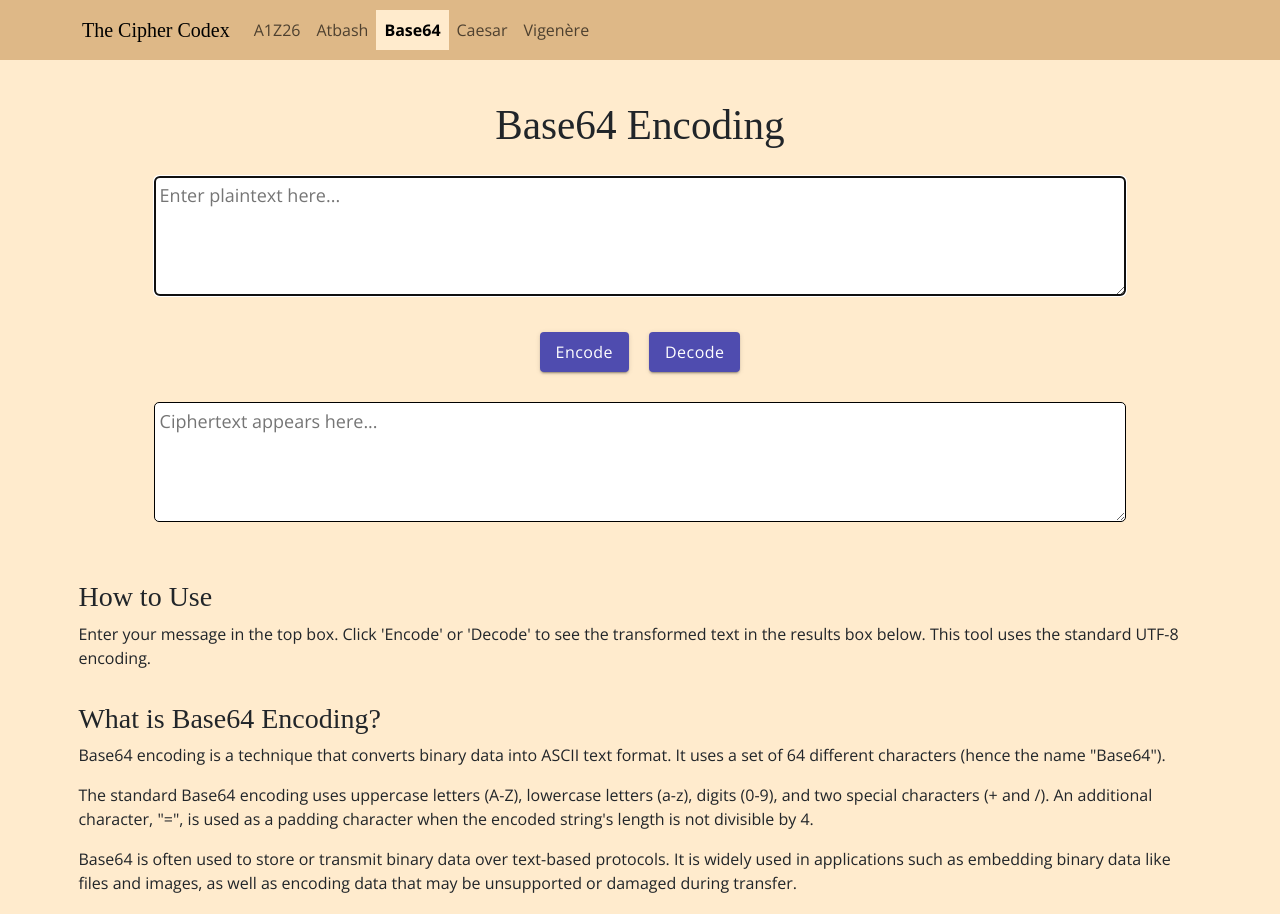
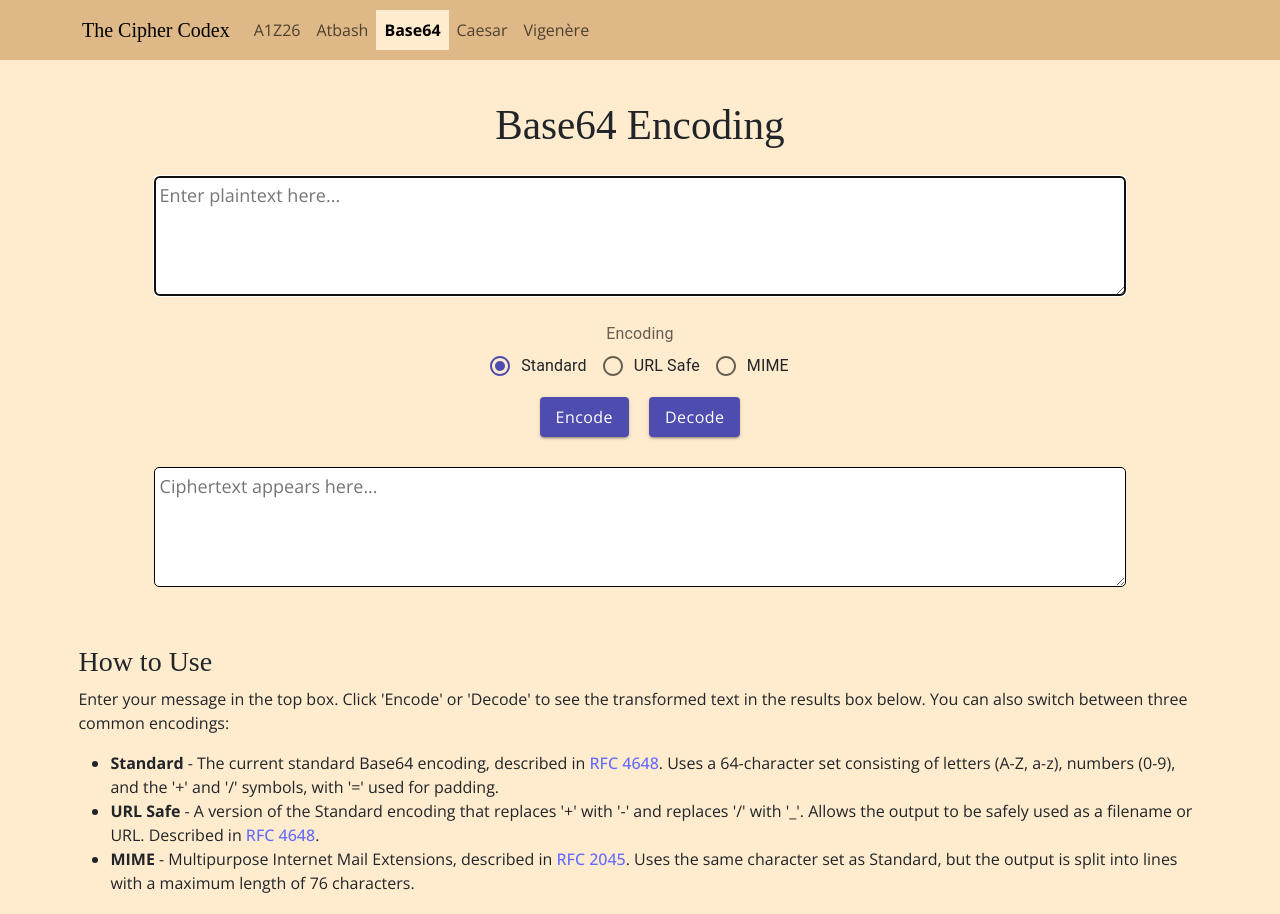
Before and after one commit to eugenerbl/the-cipher-codex, a React (Vite) app: page /base64 in a window 1280 px wide. Shown: the top 914 px of the page. Built offline with nearby package versions, Linux system fonts and the light colour scheme; a web font is replaced by a local one.

Commit message:
Add Base64 encoding options

```diff
--- a/src/components/CipherBase64/Base64.css
+++ b/src/components/CipherBase64/Base64.css
@@ -54,6 +54,14 @@
 }
 
 @media (prefers-color-scheme: dark) {
+   .encodingLabel {
+      color: var(--dark-mode-white);
+   }
+
+   .MuiSvgIcon-root {
+      color: var(--dark-mode-white);
+   }
+
    #b64Example th, #b64Example td {
       color: var(--dark-mode-white);
       background-color: var(--dark-mode-primary);
--- a/src/components/CipherBase64/Base64.jsx
+++ b/src/components/CipherBase64/Base64.jsx
@@ -1,32 +1,71 @@
 import React, { useState, useEffect } from 'react';
 import Container from '@mui/material/Container';
 import Button from '@mui/material/Button';
+import Radio from '@mui/material/Radio';
+import RadioGroup from '@mui/material/RadioGroup';
+import FormControlLabel from '@mui/material/FormControlLabel';
+import FormControl from '@mui/material/FormControl';
+import FormLabel from '@mui/material/FormLabel';
 import Base64About from './Base64About';
 
 function Base64() {
    useEffect(() => { document.title = 'Base64 Encoding - The Cipher Codex'; }, []);
    const [text, setText] = useState('');
    const [ciphertext, setCiphertext] = useState('');
+   const [encoding, setEncoding] = useState('base64');
 
    const handleTextChange = (event) => {
       setText(event.target.value);
    };
 
+   const handleEncodingChange = (event) => {
+      setEncoding(event.target.value);
+   };
+
    const encode = () => {
       try {
-         setCiphertext(btoa(text));
+         // btoa() encodes a string in base64 using the standard encoding
+         let encodedText = btoa(text);
+         if (encoding === 'urlsafe') {
+            // Use URL-safe Base64 character set, which replaces + with - and / with _
+            setCiphertext(encodedText.replace(/\+/g, '-').replace(/\//g, '_'));
+         }
+         else if (encoding === 'mime') {
+            // MIME format breaks up the string into lines of 76 characters
+            // Add a newline character after every 76th character
+            let result = "";
+            for (let i = 0; i < encodedText.length; i += 76) {
+               result += encodedText.slice(i, i + 76) + "\n";
+            }
+            setCiphertext(result);
+         }
+         else {
+            setCiphertext(encodedText);   // encoding === 'base64' (Standard)
+         }
       } catch (error) {
          console.error("Error encoding to Base64:", error);
-         setCiphertext('');
+         setCiphertext('Error: The text to encode contains non-Latin characters.');
       }
    }
 
    const decode = () => {
       try {
-         setCiphertext(atob(text));
+         let base = text;
+         // Before using atob, adapt to standard character set by replacing - with + and _ and /
+         base = base.replace(/-/g, '+').replace(/_/g, '/');
+         // atob() decodes a base64 encoded string
+         setCiphertext(atob(base));
       } catch (error) {
+         // Check if text contains characters outside standard set
+         const pattern = /^[a-zA-Z0-9+/\-_=]+$/;
+         if (!pattern.test(text)) {
+            setCiphertext('Error: The text to decode contains characters outside the standard character set (A-Z, a-z, +, /, -, _, =).');
+         }
+         else {
+            // Otherwise, text is not encoded properly
+            setCiphertext('Error: The text to decode is not correctly encoded.');
+         }
          console.error("Error decoding from Base64:", error);
-         setCiphertext('');
       }
    }
 
@@ -37,6 +76,17 @@ function Base64() {
             <textarea name="plaintext" type="text" className="textBox" value={text}
                onChange={handleTextChange} placeholder="Enter plaintext here..." autoFocus={true} />
          </div>
+
+         <FormControl>
+            <FormLabel id="encoding-radio-buttons" className="encodingLabel">Encoding</FormLabel>
+            <RadioGroup row aria-labelledby="encoding-radio-buttons" name="encoding-buttons"
+               value={encoding} onChange={handleEncodingChange} defaultValue="base64" style={{ marginLeft: 15 }}
+            >
+               <FormControlLabel value="base64" control={<Radio color="blue" />} label="Standard" />
+               <FormControlLabel value="urlsafe" control={<Radio color="blue" />} label="URL Safe" />
+               <FormControlLabel value="mime" control={<Radio color="blue" />} label="MIME" />
+            </RadioGroup>
+         </FormControl>
 
          <Container>
             <Button className="button" variant="contained" color="blue" onClick={encode}>
--- a/src/components/CipherBase64/Base64About.jsx
+++ b/src/components/CipherBase64/Base64About.jsx
@@ -7,8 +7,24 @@ function Base64About() {
          <h3>How to Use</h3>
          <p>
             Enter your message in the top box. Click 'Encode' or 'Decode' to see the transformed
-            text in the results box below. This tool uses the standard UTF-8 encoding.
+            text in the results box below. You can also switch between three common encodings:
          </p>
+         <ul>
+            <li>
+               <b>Standard</b> - The current standard Base64 encoding, described in <a href="https://datatracker.ietf.org/doc/html/rfc4648#section-4" target="_blank">RFC 4648</a>.
+               Uses a 64-character set consisting of letters (A-Z, a-z), numbers (0-9),
+               and the '+' and '/' symbols, with '=' used for padding.
+            </li>
+            <li>
+               <b>URL Safe</b> - A version of the Standard encoding that replaces '+' with '-'
+               and replaces '/' with '_'. Allows the output to be safely used as a filename or
+               URL. Described in <a href="https://datatracker.ietf.org/doc/html/rfc4648#section-5" target="_blank">RFC 4648</a>.</li>
+            <li>
+               <b>MIME</b> - Multipurpose Internet Mail Extensions, described in <a href="https://datatracker.ietf.org/doc/html/rfc2045" target="_blank">RFC 2045</a>.
+               Uses the same character set as Standard, but the output is split into lines
+               with a maximum length of 76 characters.
+            </li>
+         </ul>
 
          <h3>What is Base64 Encoding?</h3>
          <p>
```
